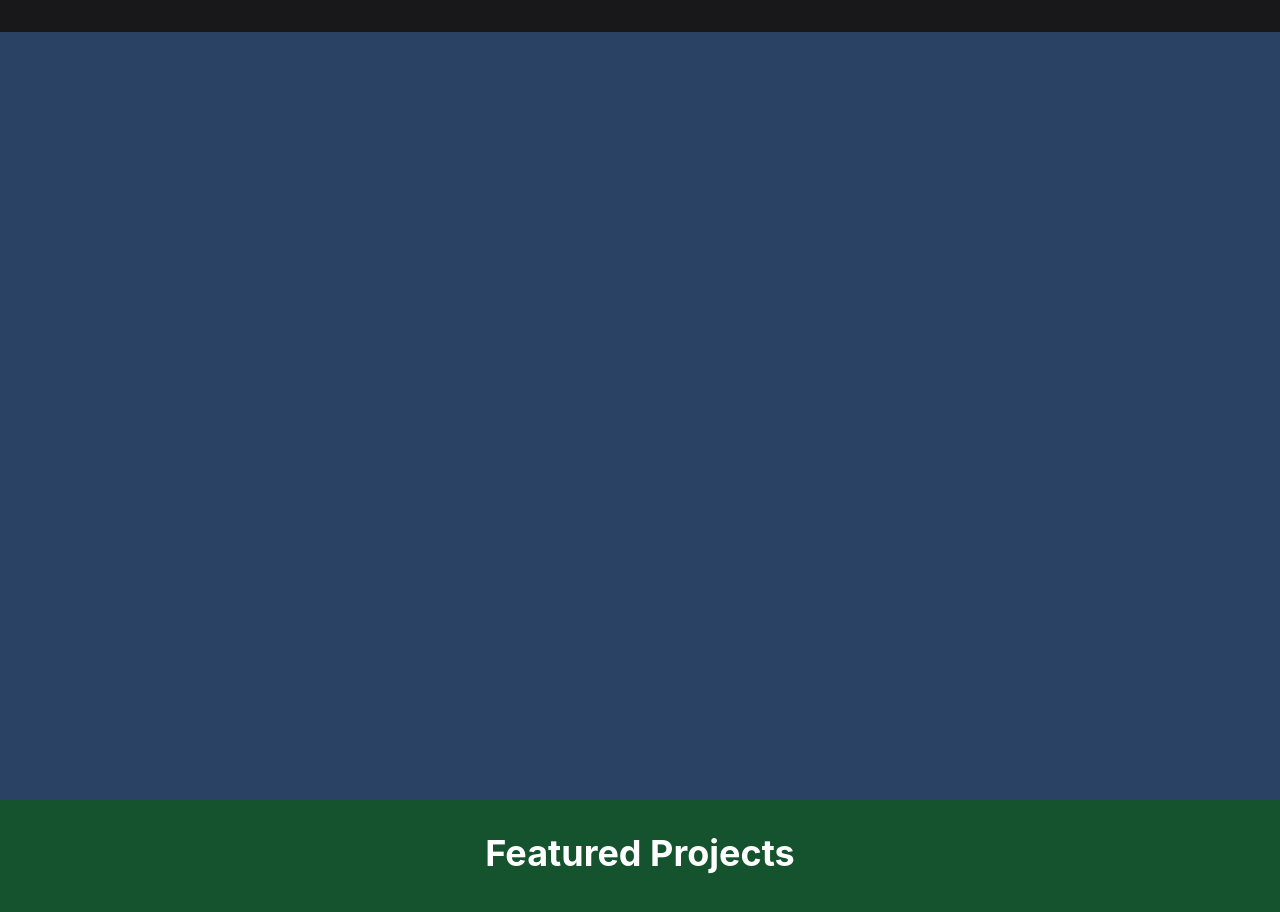
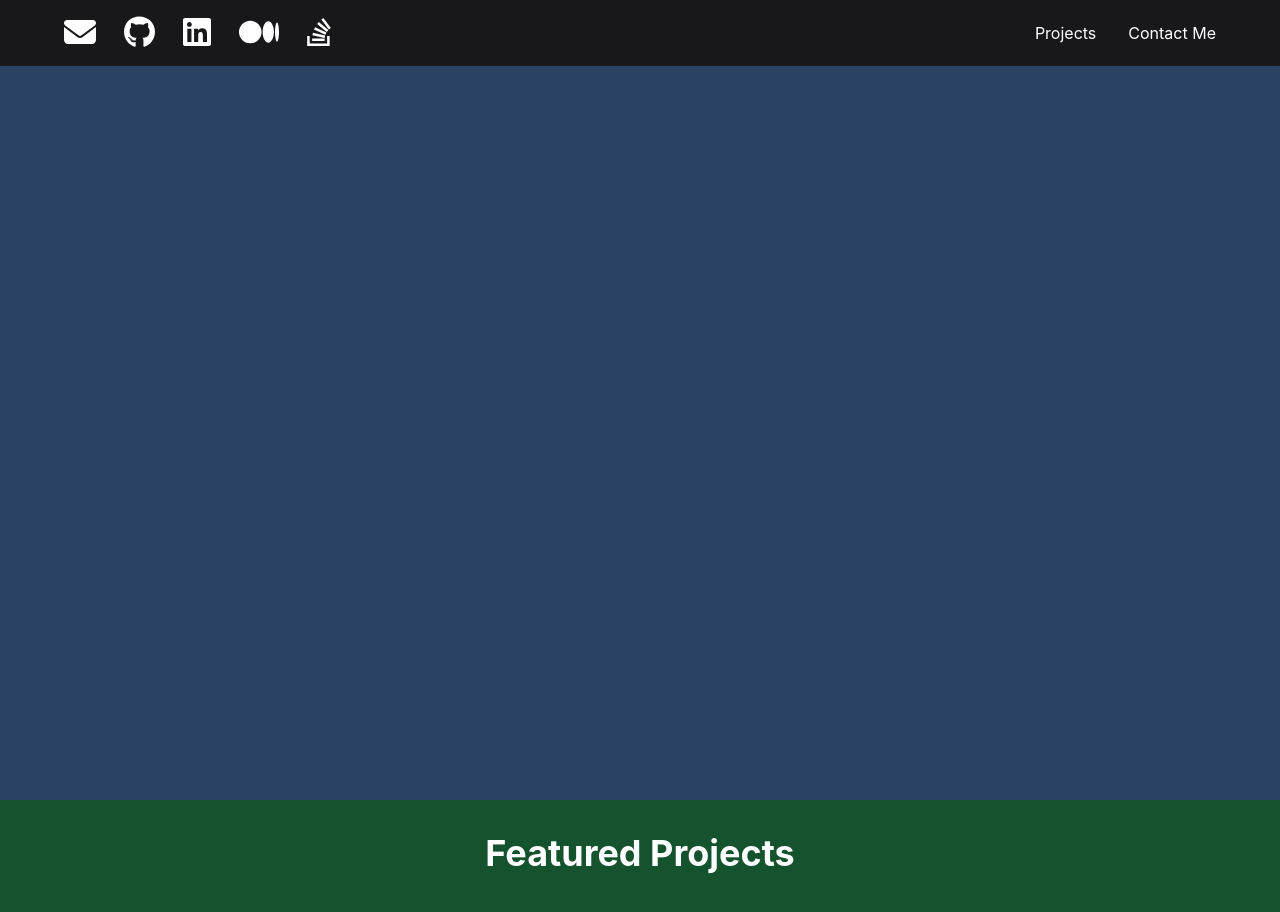
Before and after one commit to GregoryG8/cartera-project-react, a React (Create React App) app: page / in a window 1280 px wide. Shown: the top 912 px of the page. Built offline with nearby package versions, Linux system fonts and the light colour scheme.

Commit message:
feat: Create links to socials media and sections in header.js

```diff
--- a/src/components/Header.js
+++ b/src/components/Header.js
@@ -12,15 +12,15 @@
 const socials = [
   {
     icon: faEnvelope,
-    url: "mailto: hello@example.com",
+    url: "mailto: gregory.gonzalez.martinez2@gmail.com",
   },
   {
     icon: faGithub,
-    url: "https://github.com",
+    url: "https://github.com/GregoryG8",
   },
   {
     icon: faLinkedin,
-    url: "https://www.linkedin.com",
+    url: "https://www.linkedin.com/in/gregory-gonzalez-martinez/",
   },
   {
     icon: faMedium,
@@ -64,11 +64,19 @@
           alignItems="center"
         >
           <nav>
-            {/* Add social media links based on the `socials` data */}
+            <HStack spacing={7}>
+              {socials.map((social,index) => {
+                return <a key={index} href={social.url}>
+                    <FontAwesomeIcon icon={social.icon} size="2x"/>
+                </a>
+              })}
+            </HStack>
           </nav>
           <nav>
             <HStack spacing={8}>
               {/* Add links to Projects and Contact me section */}
+              <a href="/#projects-section" onClick={handleClick("projects")}>Projects</a>
+              <a href="/#contactme-section" onClick={handleClick("contactme")}>Contact Me</a>
             </HStack>
           </nav>
         </HStack>
```
